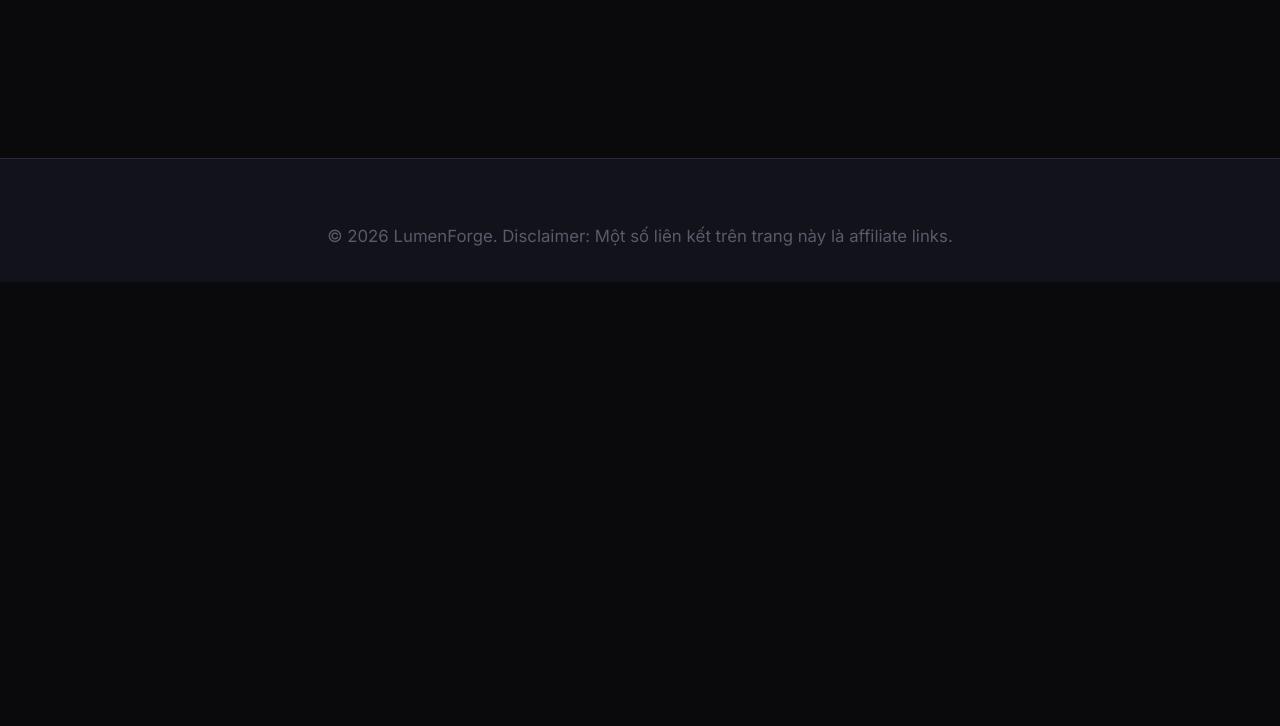
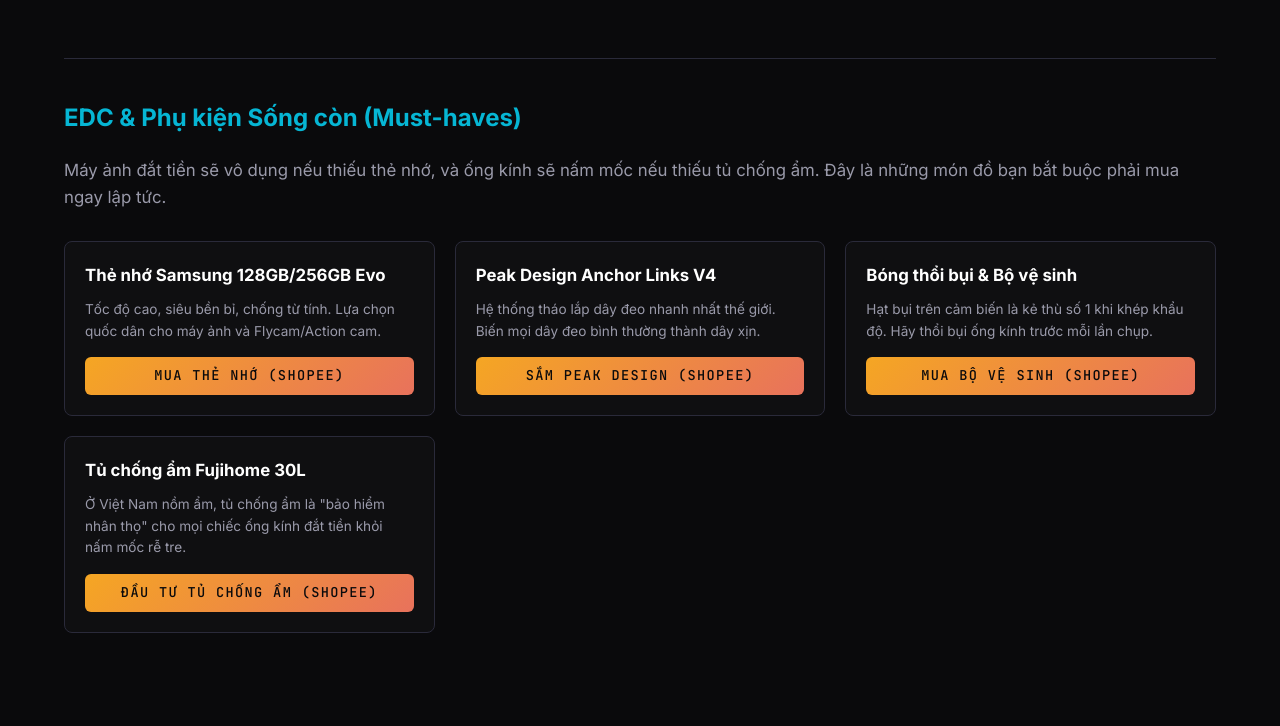
Before and after one commit to enexiaplatform/LumenForge, a plain HTML site: page gear-vault.html in a window 1280 px wide. Shown: the part 1614-2340 px from the top of the page. Before the commit the page ends 1896 px from the top, so only its background shows below. Drawn offline with Linux system fonts and the light colour scheme.

```diff
--- a/gear-vault.html
+++ b/gear-vault.html
@@ -103,6 +103,52 @@
       </div>
 
     </div>
+
+    <!-- Phụ kiện EDC & Sống còn -->
+    <div style="margin-top: 60px; padding-top: 40px; border-top: 1px solid var(--border);">
+      <h3 style="color: var(--accent-cyan); margin-bottom: 20px; font-size: 1.5rem;">EDC & Phụ kiện Sống còn (Must-haves)</h3>
+      <p style="color: var(--text-secondary); margin-bottom: 30px;">Máy ảnh đắt tiền sẽ vô dụng nếu thiếu thẻ nhớ, và ống kính sẽ nấm mốc nếu thiếu tủ chống ẩm. Đây là những món đồ bạn bắt buộc phải mua ngay lập tức.</p>
+
+      <div style="display: grid; grid-template-columns: repeat(auto-fit, minmax(280px, 1fr)); gap: 20px;">
+
+        <!-- Thẻ Nhớ -->
+        <div style="background: rgba(255,255,255,0.02); border: 1px solid var(--border); border-radius: 8px; padding: 20px; display: flex; flex-direction: column; justify-content: space-between;">
+          <div>
+            <h4 style="margin: 0 0 10px 0; color: #fff;">Thẻ nhớ Samsung 128GB/256GB Evo</h4>
+            <p style="font-size: 0.85rem; color: var(--text-secondary); margin-bottom: 15px;">Tốc độ cao, siêu bền bỉ, chống từ tính. Lựa chọn quốc dân cho máy ảnh và Flycam/Action cam.</p>
+          </div>
+          <a href="https://s.shopee.vn/7pqnXAbpqS" target="_blank" class="btn-primary" style="text-align: center; font-size: 0.85rem; padding: 8px;">Mua Thẻ Nhớ (Shopee)</a>
+        </div>
+
+        <!-- Peak Design -->
+        <div style="background: rgba(255,255,255,0.02); border: 1px solid var(--border); border-radius: 8px; padding: 20px; display: flex; flex-direction: column; justify-content: space-between;">
+          <div>
+            <h4 style="margin: 0 0 10px 0; color: #fff;">Peak Design Anchor Links V4</h4>
+            <p style="font-size: 0.85rem; color: var(--text-secondary); margin-bottom: 15px;">Hệ thống tháo lắp dây đeo nhanh nhất thế giới. Biến mọi dây đeo bình thường thành dây xịn.</p>
+          </div>
+          <a href="https://s.shopee.vn/9zvI7F7hxz" target="_blank" class="btn-primary" style="text-align: center; font-size: 0.85rem; padding: 8px;">Sắm Peak Design (Shopee)</a>
+        </div>
+
+        <!-- Vệ sinh -->
+        <div style="background: rgba(255,255,255,0.02); border: 1px solid var(--border); border-radius: 8px; padding: 20px; display: flex; flex-direction: column; justify-content: space-between;">
+          <div>
+            <h4 style="margin: 0 0 10px 0; color: #fff;">Bóng thổi bụi & Bộ vệ sinh</h4>
+            <p style="font-size: 0.85rem; color: var(--text-secondary); margin-bottom: 15px;">Hạt bụi trên cảm biến là kẻ thù số 1 khi khép khẩu độ. Hãy thổi bụi ống kính trước mỗi lần chụp.</p>
+          </div>
+          <a href="https://s.shopee.vn/5Aq2MQHY6q" target="_blank" class="btn-primary" style="text-align: center; font-size: 0.85rem; padding: 8px;">Mua Bộ Vệ Sinh (Shopee)</a>
+        </div>
+
+        <!-- Tủ chống ẩm -->
+        <div style="background: rgba(255,255,255,0.02); border: 1px solid var(--border); border-radius: 8px; padding: 20px; display: flex; flex-direction: column; justify-content: space-between;">
+          <div>
+            <h4 style="margin: 0 0 10px 0; color: #fff;">Tủ chống ẩm Fujihome 30L</h4>
+            <p style="font-size: 0.85rem; color: var(--text-secondary); margin-bottom: 15px;">Ở Việt Nam nồm ẩm, tủ chống ẩm là "bảo hiểm nhân thọ" cho mọi chiếc ống kính đắt tiền khỏi nấm mốc rễ tre.</p>
+          </div>
+          <a href="https://s.shopee.vn/qh3CUNTZh" target="_blank" class="btn-primary" style="text-align: center; font-size: 0.85rem; padding: 8px;">Đầu Tư Tủ Chống Ẩm (Shopee)</a>
+        </div>
+
+      </div>
+    </div>
   </main>
 
   <!-- Matchmaker Modal -->
```
Also changed, not shown: articles/shutter-speed-mastery.html (+9 -0 lines).
